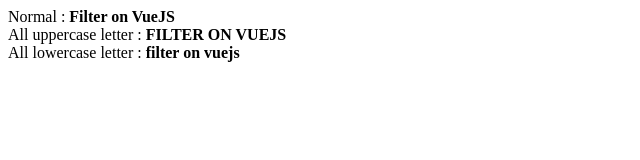
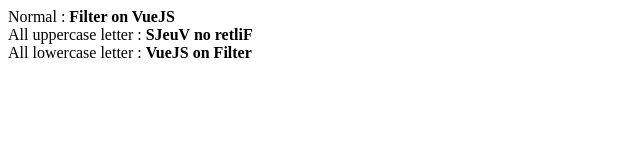
Before and after one commit to mukhoiran/vue-filter, a plain HTML site: page index.html in a window 1280 px wide. Shown: the full height of the page, 0-640 px from the left. Drawn offline with nearby package versions, Linux system fonts and the light colour scheme.

Commit message:
flip word filter (reverse)

```diff
--- a/apps.js
+++ b/apps.js
@@ -2,19 +2,36 @@ var app = new Vue({
   el:'#app',
 
   // <!-- =========== text filter =========== -->
+  // data: {
+  //   message: 'Filter on VueJS'
+  // },
+  // filters:{
+  //   big(value){
+  //     if(!value) return ''
+  //     value = value.toString()
+  //     return value.toUpperCase()
+  //   },
+  //   small(value){
+  //     if(!value) return ''
+  //     value = value.toString()
+  //     return value.toLowerCase()
+  //   }
+  // }
+
+  // <!-- =========== Flip word filter =========== -->
   data: {
     message: 'Filter on VueJS'
   },
   filters:{
-    big(value){
+    reverse(value){
       if(!value) return ''
       value = value.toString()
-      return value.toUpperCase()
+      return value.split('').reverse().join('')
     },
-    small(value){
+    reverse2(value){
       if(!value) return ''
       value = value.toString()
-      return value.toLowerCase()
+      return value.split(' ').reverse().join(' ')
     }
   }
 
```
Also changed, not shown: index.html (+7 -2 lines).
